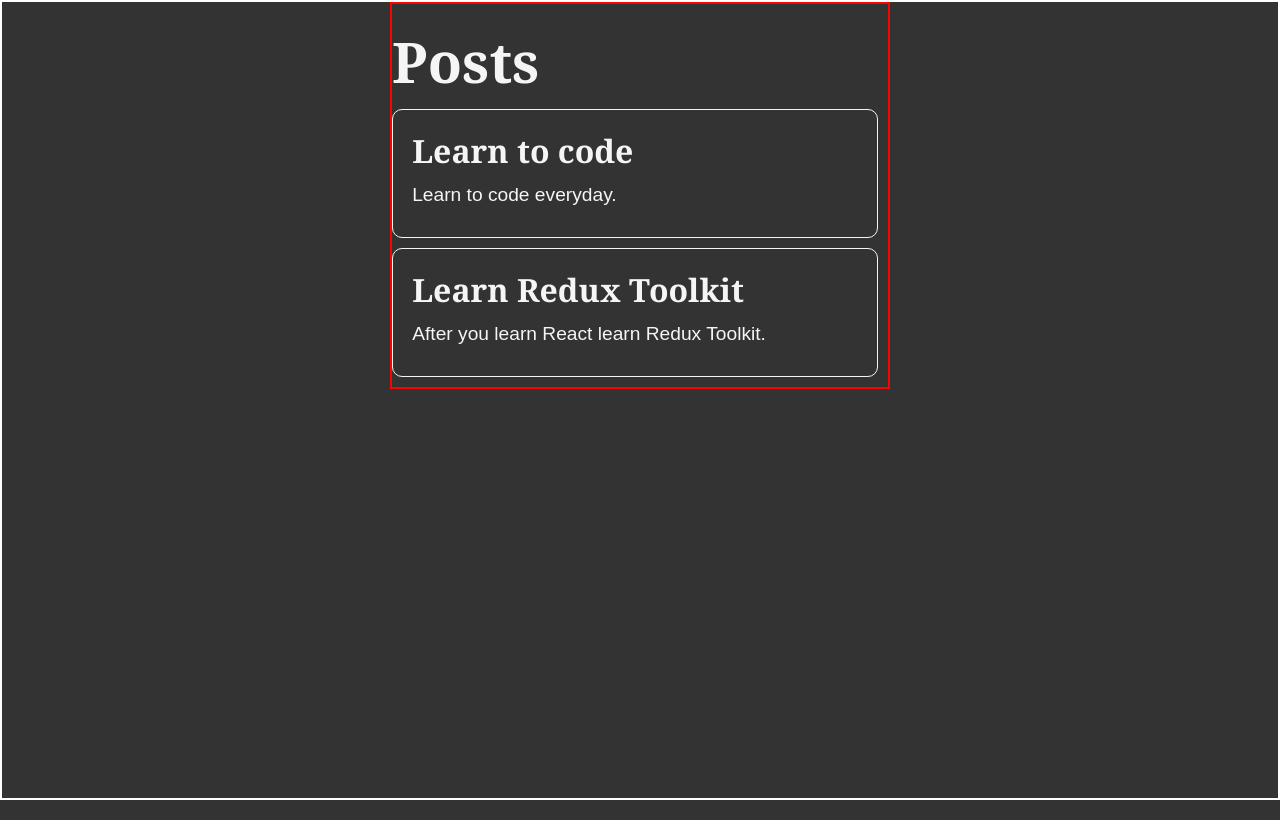
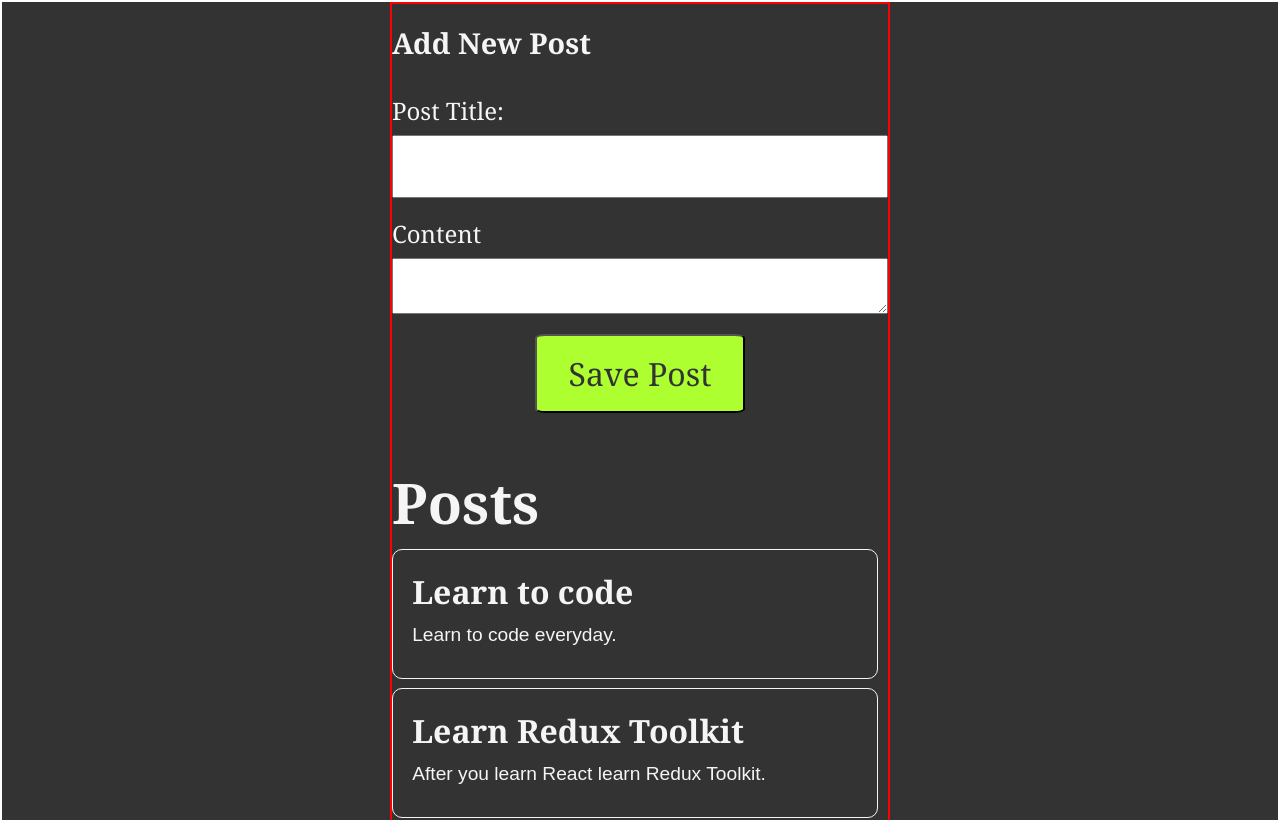
Before and after one commit to Niraj-Amatya/Blog-post, a React (Create React App) app: page / in a window 1280 px wide. Shown: the top 820 px of the page. Built offline with nearby package versions, Linux system fonts and the light colour scheme.

Commit message:
form rendered from the app

```diff
--- a/src/App.js
+++ b/src/App.js
@@ -1,9 +1,11 @@
 import React from 'react';
 import PostList from './features/posts/PostList';
+import AddPostForm from './features/posts/AddPostForm';
 
 function App() {
   return (
     <main className="App">
+      <AddPostForm />
       <PostList />
     </main>
   );
```
